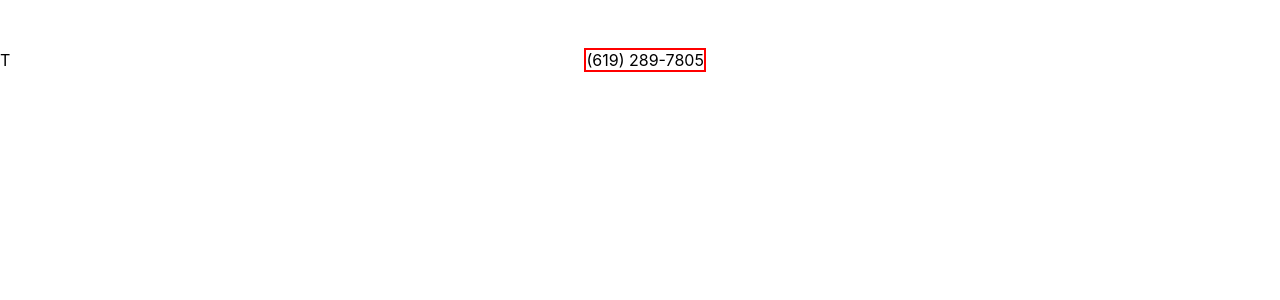
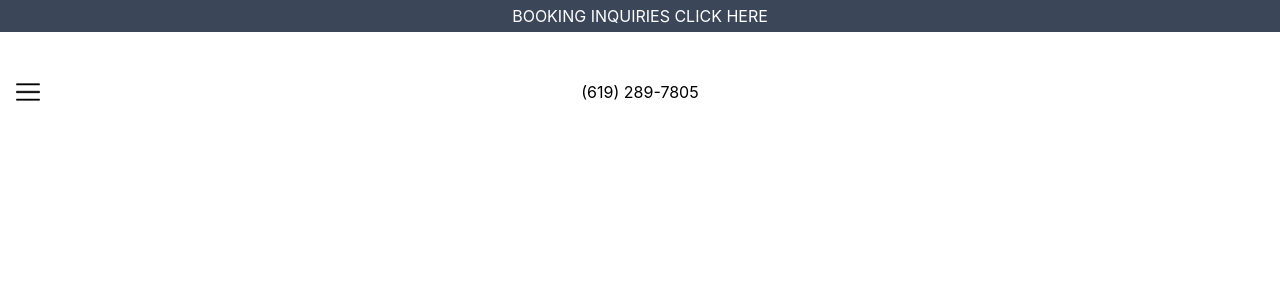
Before and after one commit to EndingNever/softplay, a React (Create React App) app: page / in a window 1280 px wide. Shown: the top 300 px of the page. Built offline with nearby package versions, Linux system fonts and the light colour scheme.

Commit message:
inquiries text, nav button, alignment

```diff
--- a/src/App.js
+++ b/src/App.js
@@ -2,10 +2,12 @@ import logo from './logo.svg';
 import './App.css';
 import MainDisplay from './components/mainDisplay/MainDisplay';
 import Navbar from './components/navbar/Navbar';
+import Inquiries from './components/inquiries/Inquiries';
 
 function App() {
   return (
 <div>
+  <Inquiries />
   <Navbar />
 </div>
   );
--- /dev/null
+++ b/src/components/inquiries/Inquiries.js
@@ -0,0 +1,10 @@
+import React from 'react'
+import styles from './inquiries.module.scss'
+
+export default function Inquiries() {
+  return (
+    <div className={styles.inquiries}>
+      BOOKING INQUIRIES CLICK HERE
+    </div>
+  )
+}
--- /dev/null
+++ b/src/components/inquiries/inquiries.module.scss
@@ -0,0 +1,8 @@
+.inquiries{
+  background-color: #3B4659;
+  display: flex;
+  justify-content: center;
+  align-items: center;
+  color: white;
+  height: 2rem;
+}
--- a/src/components/navbar/Navbar.js
+++ b/src/components/navbar/Navbar.js
@@ -1,18 +1,22 @@
-import React from 'react'
+import React, { useState } from 'react'
 import styles from './navbar.module.scss'
+import menu from '../../images/menu.png'
 
 export default function Navbar() {
+  const [openNav, toggleOpenNav] = useState(false);
   return (
     <div className={styles.navContainer}>
       <div className={styles.navToggle}>
-        T
+        <img src={menu} alt="" />
       </div>
       <div className={styles.phoneNumContainer}>
         <p>(619) 289-7805</p>
       </div>
-      <nav>
+      {openNav &&
+        <nav>
 
-      </nav>
+        </nav>
+      }
     </div>
   )
 }
--- a/src/components/navbar/navbar.module.scss
+++ b/src/components/navbar/navbar.module.scss
@@ -1,22 +1,40 @@
 .navContainer {
+  // outline: 2px solid orange;
   background: rgba(255, 255, 255, 0.5);
   height: 15vh;
   display: flex;
   align-items: center;
-  // justify-content: center;
+  justify-content: flex-start;
+  padding-left: 1rem;
+  padding-right: 2.5rem;
 
-  .navToggle{ //* Opens nav in mobile
+  .navToggle {
+    //* Opens nav in mobile
+    height: auto;
+    width: 1.5rem;
+    display: flex;
+    align-items: center;
+    justify-content: center;
+    // outline: 2px solid green;
 
+    img {
+      max-width: 100%;
+      height: auto;
+      // outline: 2px solid red;
+      object-fit: contain;
+    }
   }
 
-  .phoneNumContainer{ //* Phone number so it is not transparent
+  .phoneNumContainer {
+    //* Phone number so it is not transparent
     color: black;
     opacity: 1;
   }
-  &.navContainer>*:nth-child(2) {
-    outline: 2px solid red;
+
+  &.navContainer > *:nth-child(2) {
+    // outline: 2px solid red;
     margin-right: auto;
+    // margin-right: 35%;
     margin-left: auto;
-    // justify-self: center;
   }
 }
```
Also changed, not shown: src/images/menu.png (added).
